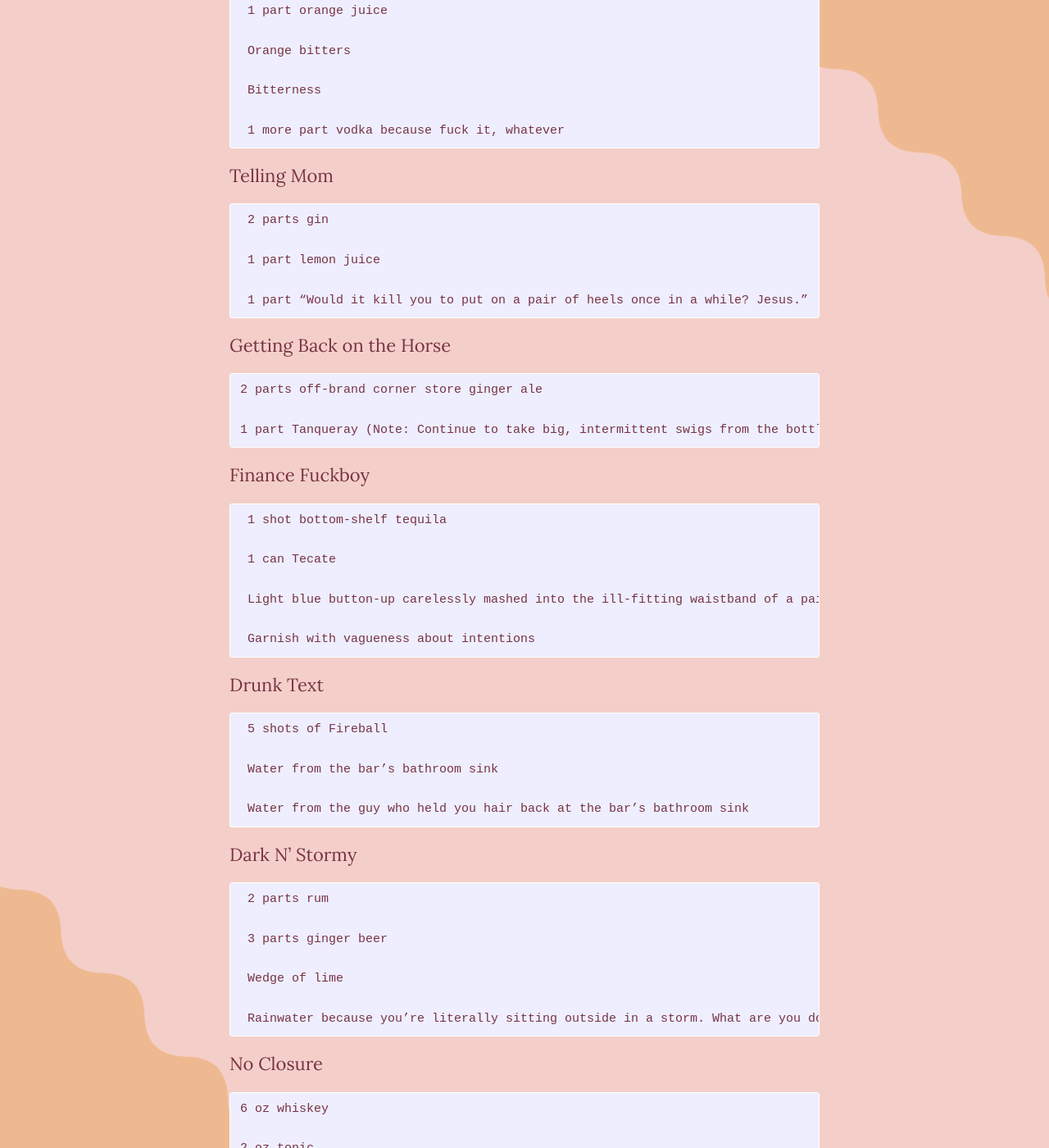
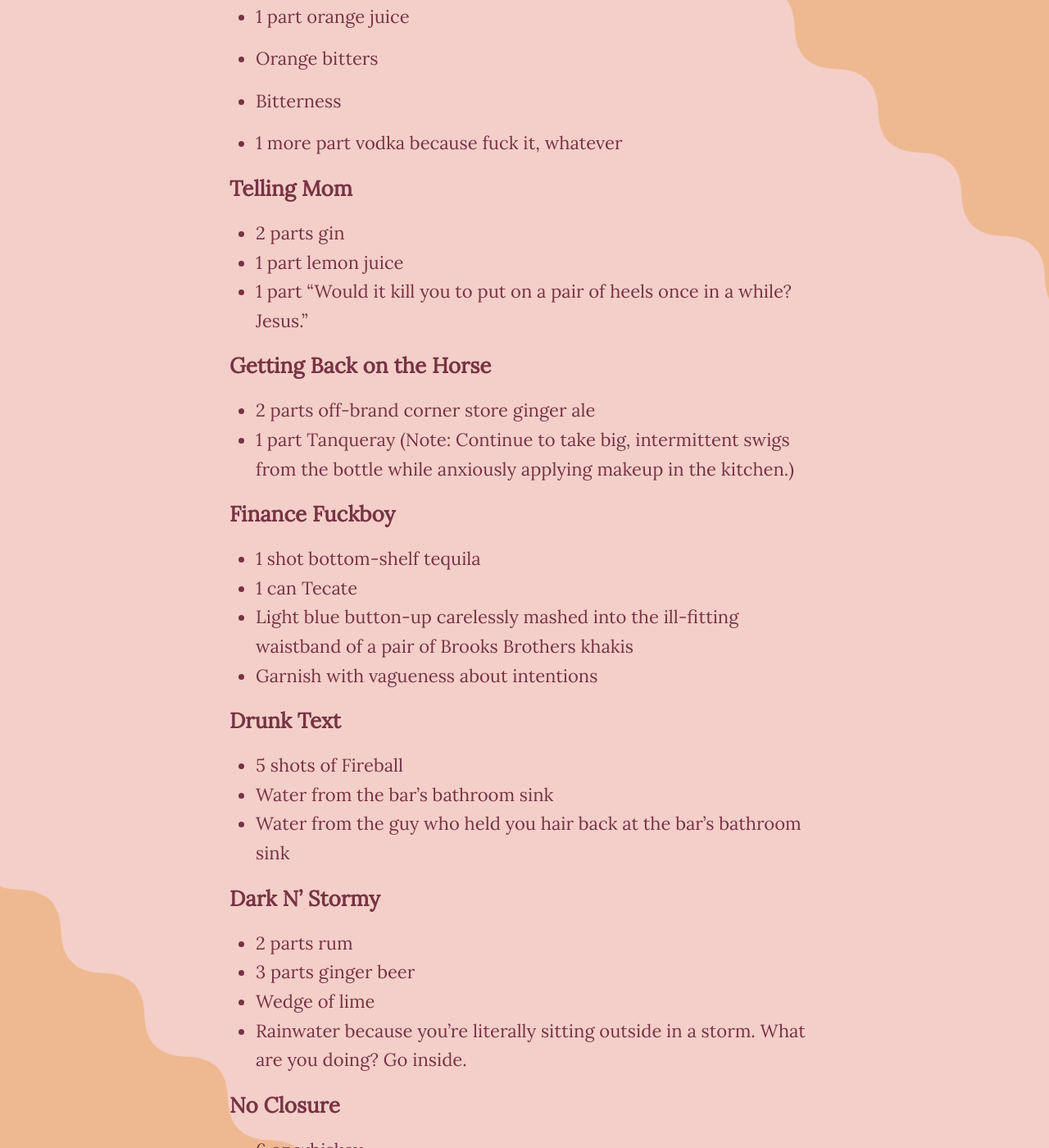
Before and after one commit to smittenn/laa-blog, a Jekyll site: the page built from _posts/2021-02-28-cocktails-for-a-newly-single-woman.markdown, in a window 1280 px wide and 1400 px high, scrolled down 1336 px. Shown: the whole window at 82% size. Built offline with Jekyll 4.4.1, drawn with Linux system fonts in a browser that asks for light colours; our own code applies the rules of GitHub Pages for plain Markdown files; some of the changed text lies outside the part shown.

Commit message:
Updated Cocktails For A Newly Single Woman

```diff
--- a/_posts/2021-02-28-cocktails-for-a-newly-single-woman.markdown
+++ b/_posts/2021-02-28-cocktails-for-a-newly-single-woman.markdown
@@ -9,66 +9,47 @@ Hosting after a breakup? These are the recipes you’ve been looking for.
 
 {% include image.html url="../../../../uploads/cocktails-for-a-newly-single-woman.jpg" description="Image by [Noelle Campbell](https://hellonoelle.co/)" %}
 
-The Break-Up
+### The Break-Up
 
-     4 parts vodka
+* 4 parts vodka
 
-     1 part orange juice
+* 1 part orange juice
 
-     Orange bitters
+* Orange bitters
 
-     Bitterness
+* Bitterness
 
-     1 more part vodka because fuck it, whatever
+* 1 more part vodka because fuck it, whatever
 
-Telling Mom
+### Telling Mom
 
-     2 parts gin
+* 2 parts gin
+* 1 part lemon juice
+* 1 part “Would it kill you to put on a pair of heels once in a while? Jesus.”
 
-     1 part lemon juice
+### Getting Back on the Horse
+* 2 parts off-brand corner store ginger ale
+* 1 part Tanqueray (Note: Continue to take big, intermittent swigs from the bottle while anxiously applying makeup in the kitchen.)
 
-     1 part “Would it kill you to put on a pair of heels once in a while? Jesus.”
+### Finance Fuckboy
+* 1 shot bottom-shelf tequila
+* 1 can Tecate
+* Light blue button-up carelessly mashed into the ill-fitting waistband of a pair of Brooks Brothers khakis
+* Garnish with vagueness about intentions
 
-Getting Back on the Horse
+### Drunk Text
+* 5 shots of Fireball
+* Water from the bar’s bathroom sink
+* Water from the guy who held you hair back at the bar’s bathroom sink
 
-    2 parts off-brand corner store ginger ale
+### Dark N’ Stormy
+* 2 parts rum
+* 3 parts ginger beer
+* Wedge of lime
+* Rainwater because you’re literally sitting outside in a storm. What are you doing? Go inside.
 
-    1 part Tanqueray (Note: Continue to take big, intermittent swigs from the bottle while anxiously applying makeup in the kitchen.)
-
-Finance Fuckboy
-
-     1 shot bottom-shelf tequila
-
-     1 can Tecate
-
-     Light blue button-up carelessly mashed into the ill-fitting waistband of a pair of Brooks Brothers khakis
-
-     Garnish with vagueness about intentions
-
-Drunk Text
-
-     5 shots of Fireball
-
-     Water from the bar’s bathroom sink
-
-     Water from the guy who held you hair back at the bar’s bathroom sink
-
-Dark N’ Stormy
-
-     2 parts rum
-
-     3 parts ginger beer
-
-     Wedge of lime
-
-     Rainwater because you’re literally sitting outside in a storm. What are you doing? Go inside.
-
-No Closure
-
-    6 oz whiskey
-
-    2 oz tonic
-
-    Twist of lemon so your drink will look fancy and maybe he’ll think you’re doing okay
-
-    Twist of knife optional
+### No Closure
+* 6 oz whiskey
+* 2 oz tonic
+* Twist of lemon so your drink will look fancy and maybe he’ll think you’re doing okay
+* Twist of knife optional
```
